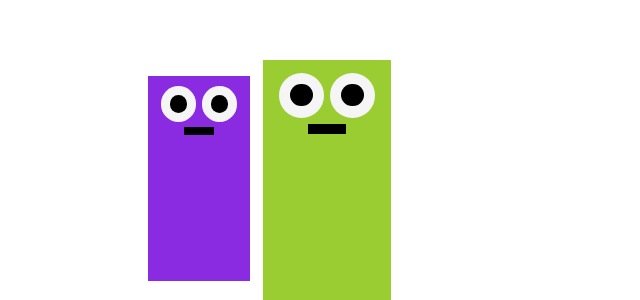
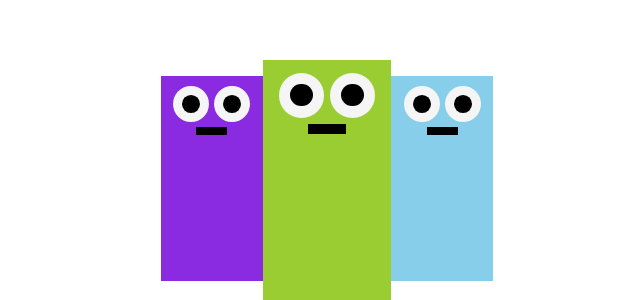
Before and after one commit to HamzaHENI-code/Little-Creatures-Animation, a plain HTML site: page index.html in a window 1280 px wide. Shown: the part 500-800 px from the top of the page, without its empty margins (313-953 px from the left). Drawn offline with Linux system fonts and the light colour scheme.

Commit message:
28/11/25

```diff
--- a/index.html
+++ b/index.html
@@ -51,6 +51,28 @@
 
         </div>
     </div>
+    <div class="creature creature3">
+        <div class="eyeSocket left">
+            <div class="eye openEye">
+                <div class="iris">
+
+                </div>
+            </div>
+        </div>
+        <div class="centralPoint">
+
+        </div>
+        <div class="eyeSocket right">
+            <div class="eye openEye">
+                <div class="iris">
+
+                </div>
+            </div>
+        </div>
+        <div class="mouth openMouth">
+
+        </div>
+    </div>
     <script src="index.js"></script>
 </body>
 </html>
--- a/style.css
+++ b/style.css
@@ -22,16 +22,34 @@
     --end-width: 8%;
     --end-aspect-ratio: 1/2;
     --start-top: 49vh;
-    --start-left: 39%;
+    --start-left: 40%;
     --middle-top: 87vh;
     --end-top: 72vh;
-    --end-left:36%;
+    --end-left:37%;
     position: fixed;
     width: var(--end-width);
     aspect-ratio: var(--end-aspect-ratio);
     top: var(--end-top);
     left: var(--end-left);
     background-color: blueviolet;
+    animation-name: creatureOpeningAnimation;
+    animation-duration: 1s;
+}
+.creature3{
+    --start-width: 2%;
+    --end-width: 8%;
+    --end-aspect-ratio: 1/2;
+    --start-top: 49vh;
+    --start-left: 55%;
+    --middle-top: 87vh;
+    --end-top: 72vh;
+    --end-left:55%;
+    position: fixed;
+    width: var(--end-width);
+    aspect-ratio: var(--end-aspect-ratio);
+    top: var(--end-top);
+    left: var(--end-left);
+    background-color: skyblue;
     animation-name: creatureOpeningAnimation;
     animation-duration: 1s;
 }
```
